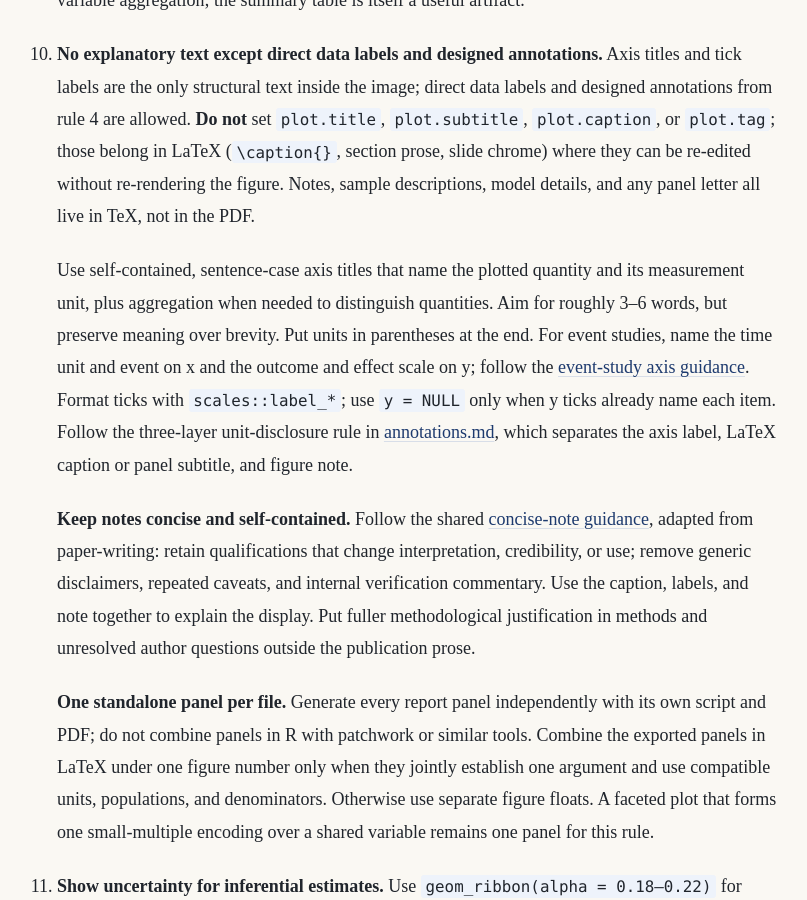
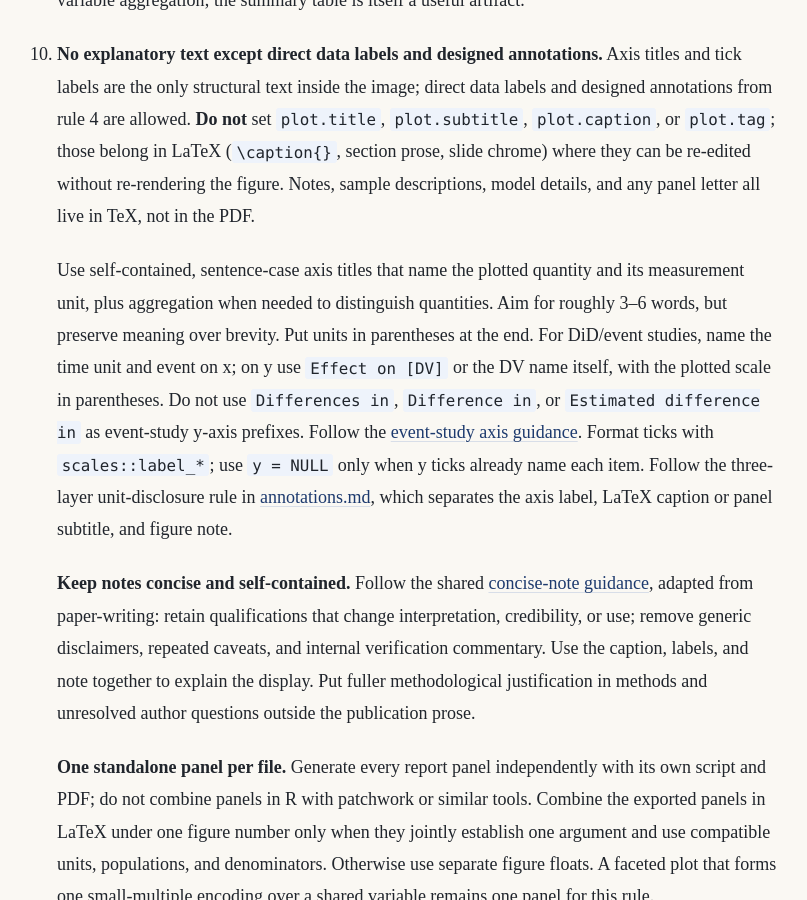
Before and after one commit to KaiGu2024/KaiGu2024.github.io, a Jekyll site: the page built from docs/skills/visualization/SKILL.md, in a window 1280 px wide and 900 px high, scrolled down 2860 px. Shown: the whole window, without its empty margins (236-1043 px from the left). Built offline with Jekyll 4.4.1, drawn with Linux system fonts in a browser that asks for light colours.

Commit message:
use effect or outcome labels on event-study y axes

```diff
--- a/docs/skills/visualization/SKILL.md
+++ b/docs/skills/visualization/SKILL.md
@@ -49,7 +49,7 @@ invocation: auto
 
 10. **No explanatory text except direct data labels and designed annotations.** Axis titles and tick labels are the only structural text inside the image; direct data labels and designed annotations from rule 4 are allowed. **Do not** set `plot.title`, `plot.subtitle`, `plot.caption`, or `plot.tag`; those belong in LaTeX (`\caption{}`, section prose, slide chrome) where they can be re-edited without re-rendering the figure. Notes, sample descriptions, model details, and any panel letter all live in TeX, not in the PDF.
 
-    Use self-contained, sentence-case axis titles that name the plotted quantity and its measurement unit, plus aggregation when needed to distinguish quantities. Aim for roughly 3–6 words, but preserve meaning over brevity. Put units in parentheses at the end. For event studies, name the time unit and event on x and the outcome and effect scale on y; follow the [event-study axis guidance](references/annotations.md#event-study-axes). Format ticks with `scales::label_*`; use `y = NULL` only when y ticks already name each item. Follow the three-layer unit-disclosure rule in [annotations.md](references/annotations.md), which separates the axis label, LaTeX caption or panel subtitle, and figure note.
+    Use self-contained, sentence-case axis titles that name the plotted quantity and its measurement unit, plus aggregation when needed to distinguish quantities. Aim for roughly 3–6 words, but preserve meaning over brevity. Put units in parentheses at the end. For DiD/event studies, name the time unit and event on x; on y use `Effect on [DV]` or the DV name itself, with the plotted scale in parentheses. Do not use `Differences in`, `Difference in`, or `Estimated difference in` as event-study y-axis prefixes. Follow the [event-study axis guidance](references/annotations.md#event-study-axes). Format ticks with `scales::label_*`; use `y = NULL` only when y ticks already name each item. Follow the three-layer unit-disclosure rule in [annotations.md](references/annotations.md), which separates the axis label, LaTeX caption or panel subtitle, and figure note.
 
     **Keep notes concise and self-contained.** Follow the shared [concise-note guidance](../tables/SKILL.md#concise-notes-without-defensive-prose), adapted from paper-writing: retain qualifications that change interpretation, credibility, or use; remove generic disclaimers, repeated caveats, and internal verification commentary. Use the caption, labels, and note together to explain the display. Put fuller methodological justification in methods and unresolved author questions outside the publication prose.
 
```
Also changed, not shown: docs/skills/visualization/references/annotations.md (+2 -2 lines), docs/skills/visualization/references/recipes.md (+1 -1 lines).
